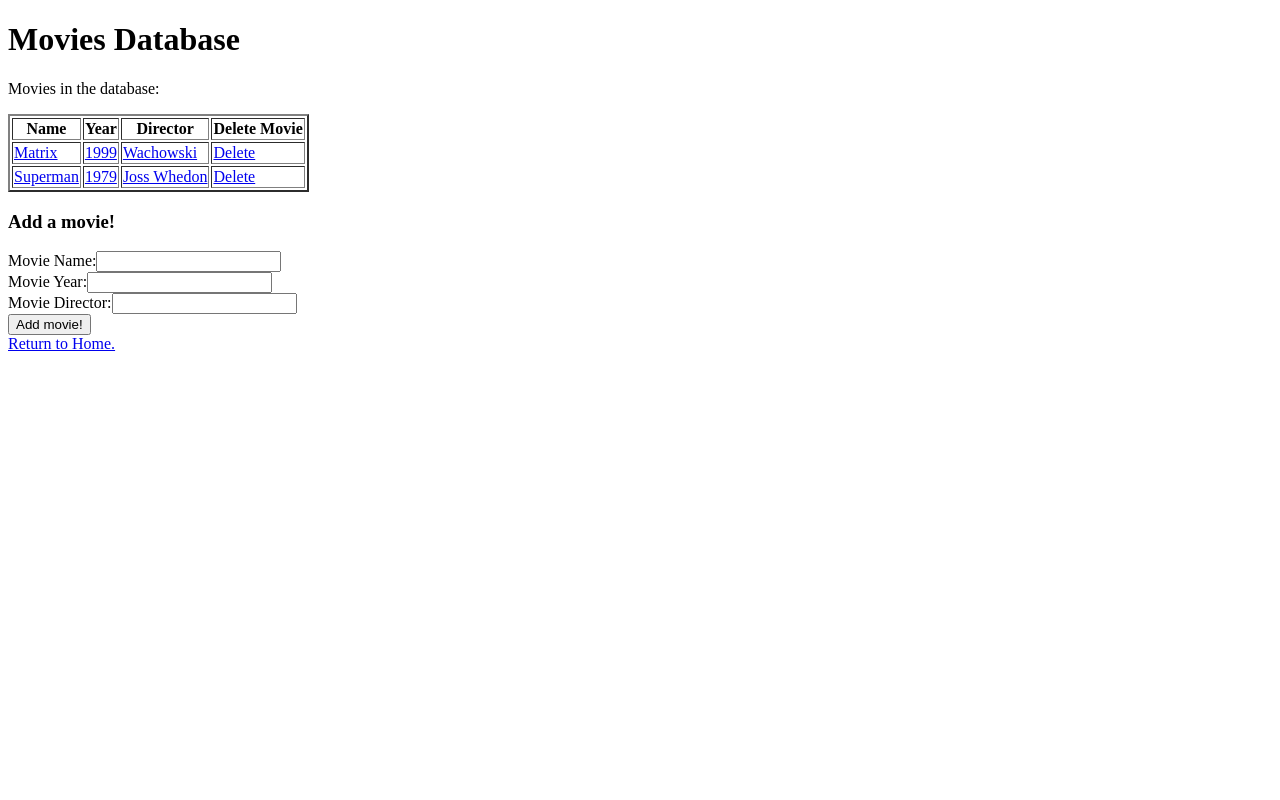
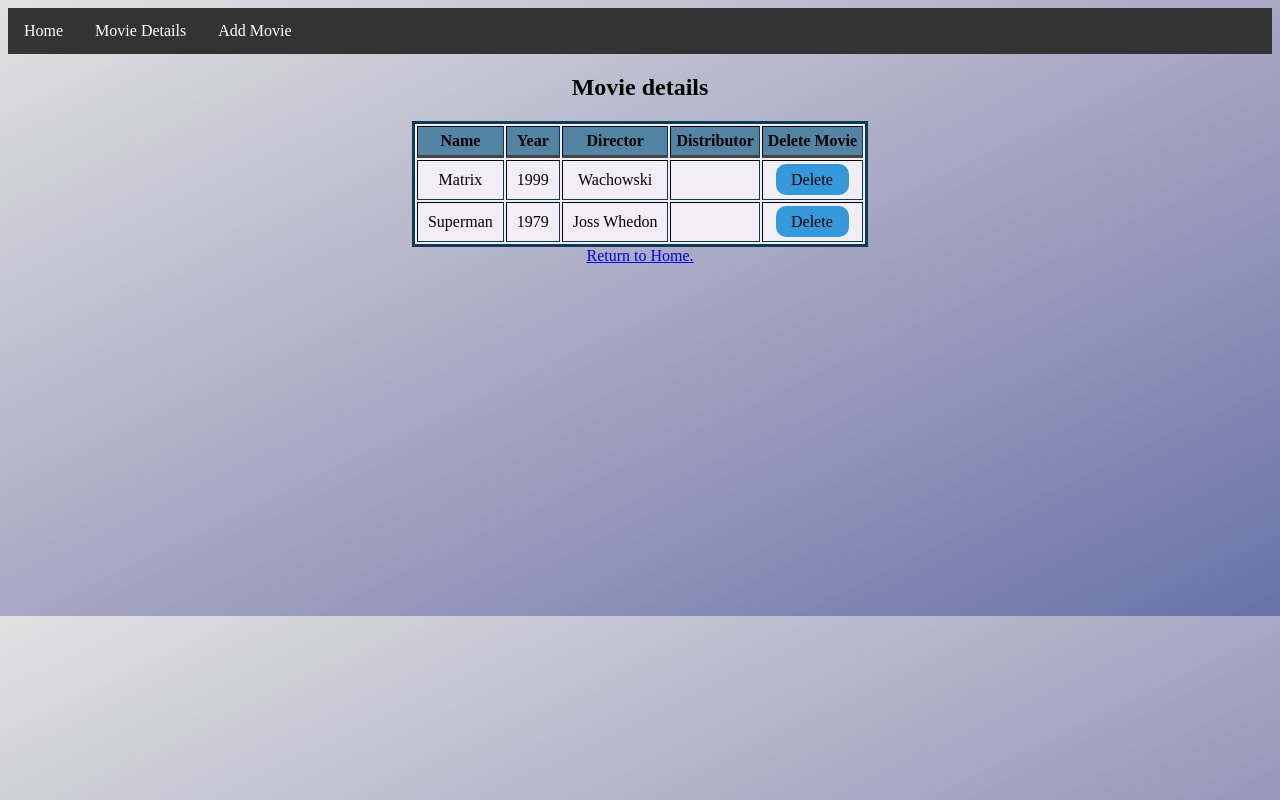
Before and after one commit to LuisMendoza7/MoviesSoft, a Flask app: page /show in a window 1280 px wide. Run offline with Flask 2, Linux system fonts and the light colour scheme; data comes from the database, SQL or seed files in the repository; both versions use the stored data as it was after the commit.

Commit message:
Modified database, pages and css files

```diff
--- a/movies.py
+++ b/movies.py
@@ -1,14 +1,24 @@
-from flask import Flask, request, render_template, url_for, redirect
+import os
+from flask import Flask, request, render_template, url_for, redirect, send_from_directory
 from flask_sqlalchemy import SQLAlchemy
+from werkzeug import secure_filename
+
 app = Flask("Movies DataBase")
+# app = Flask("Movies DataBase", static_folder="images")
+
 app.config['SQLALCHEMY_DATABASE_URI'] = 'sqlite:////home/luis/PyEx/FlaskProjects/MoviesSoft/movies.db'
 db = SQLAlchemy(app)
+
+UPLOAD_FOLDER = '/home/luis/PyEx/FlaskProjects/MoviesSoft/static'
+app.config['UPLOAD_FOLDER'] = UPLOAD_FOLDER
+
 
 class Movies(db.Model):
     id = db.Column(db.Integer, primary_key=True)
     moviename = db.Column(db.String(50), unique=True, nullable=False)
     year = db.Column(db.Integer, unique=True, nullable=False)
     director = db.Column(db.String(50), unique=True, nullable=False)
+    image = db.Column(db.String(50), unique=True, nullable=True)
 
     def __repr__(self):
         return '<Movie: %r>' % self.moviename
@@ -20,7 +30,7 @@ def show_movies():
     return movies_list
 
 def add_movie(*args):
-    movie = Movies(moviename=args[0], year=args[1], director=args[2])
+    movie = Movies(moviename=args[0], year=args[1], director=args[2], image=args[3])
     db.session.add(movie)
     db.session.commit()
 
@@ -47,6 +57,8 @@ def modify_movie(*args):
     movie.director = director
     db.session.commit()
 
+
+
 ###############################################################################
 @app.route('/')
 
@@ -57,7 +69,14 @@ def index():
 
 @app.route('/home', methods=['GET'])
 def home():
-    return render_template('home.html')
+    if type(show_movies()) == str:
+        show_message = True
+        movies = show_movies()
+        return render_template('home.html', show_message=show_message, movies=movies)
+
+    show_message = False
+    movies = show_movies()
+    return render_template('home.html', show_message=show_message, movies=movies)
 
 ###############################################################################
 
@@ -67,34 +86,30 @@ def show():
         if type(show_movies()) == str:
             show_message = True
             movies = show_movies()
-            return render_template('show.html', show_message=show_message, movies=movies)
+            return render_template('show.html', show_message=show_message, movies=movies, active="active")
 
         show_message = False
         movies = show_movies()
-        return render_template('show.html', show_message=show_message, movies=movies)
+        return render_template('show.html', show_message=show_message, movies=movies, active="active")
 
 ###############################################################################
 
-@app.route('/add', methods=['POST'])
+@app.route('/add', methods=['POST', 'GET'])
 def add():
     if request.method == 'POST':
         if (request.form['name'] == '') or (request.form['year'] == '') or (request.form['director'] == ''):
             message = "You can leave any empty field."
+            return render_template('add.html', message = message)
 
-            if type(show_movies()) == str:
-                show_message = True
-                movies = show_movies()
-                return render_template('show.html', show_message=show_message, movies=movies, message=message)
+        file = request.files['image']
+        filename = secure_filename(file.filename)
+        add_movie(request.form['name'], request.form['year'], request.form['director'], filename)
+        message = "Registered: %s" % (request.form['name'])
+        file.save(os.path.join(app.config['UPLOAD_FOLDER'], filename))
 
-            show_message = False
-            movies = show_movies()
-            return render_template('show.html', show_message=show_message, movies=movies, message=message)
+        return render_template('add.html', message=message)
 
-        add_movie(request.form['name'], request.form['year'], request.form['director'])
-        message = "Registered: %s" % (request.form['name'])
-        show_message = False
-        movies = show_movies()
-        return render_template('show.html', show_message=show_message, movies=movies, message=message)
+    return render_template('add.html')
 
 ###############################################################################
 
--- /dev/null
+++ b/static/css/style.css
@@ -0,0 +1,133 @@
+/*Main styles*/
+body {
+  height: 600px;
+  background-image: linear-gradient(to right bottom, #e1e1e1, #c5c4d2, #a8a7c4, #898db6, #6773a8);
+}
+/*Main styles end*/
+
+/*Navbar style*/
+ul {
+    list-style-type: none;
+    margin: 0;
+    padding: 0;
+    overflow: hidden;
+    background-color: #333;
+}
+
+li {
+    float: left;
+}
+
+li a {
+    display: block;
+    color: white;
+    text-align: center;
+    padding: 14px 16px;
+    text-decoration: none;
+}
+
+li a:hover{
+    background-color: gray;
+}
+/*Navbar end*/
+
+
+.home_movies {
+  border: 0px;
+}
+
+.moviebody {
+  display: flex;
+  flex-direction: column;
+}
+
+.moviecontainer {
+  display: flex;
+  flex-direction: row;
+  justify-content: center;
+  margin: 15px;
+}
+
+.moviecontainer .moviebox {
+  margin: 0px 40px 0px 40px;
+}
+
+.moviebox {
+  box-shadow: 6px 6px 28px 2px rgba(0,0,0,0.75);
+  background-image: linear-gradient(to right bottom, #6a5a89, #706091, #766698, #7d6da0, #8373a8);
+  border-radius:50px;
+}
+
+.moviebox h4 {
+  text-align: center;
+  letter-spacing: 1px;
+  font-variant: small-caps;
+}
+
+.moviemain {
+  display: flex;
+  flex-direction: column;
+  align-items: center;
+}
+
+.addmovie {
+  display: flex;
+  flex-direction: column;
+  align-items: center;
+  padding: 10px;
+  width: 60%;
+}
+
+.addmovie label {
+  text-align: center;
+}
+
+.addmovie input {
+  margin-bottom: 15px;
+  width: 50%;
+}
+
+.showmovies {
+  text-align: center;
+  background-color: #F1EEF5;
+}
+
+.showmovies table{
+  border: 3px solid #0f3a57;
+}
+
+.showmovies a {
+  text-decoration: inherit;
+  color: inherit;
+  cursor: auto;
+}
+
+.showmovies td{
+  padding: 10px 10px;
+}
+
+.showmovies th {
+  padding: 5px 5px;
+  background: #5484A4;
+  border-bottom: 3px solid #444444;
+}
+
+.showmovies a:hover {
+  cursor: pointer;
+}
+
+.button {
+  background: #3498db;
+  border-radius: 10px;
+  padding: 7px 16px 7px 15px;
+}
+
+.button:hover {
+  background: #3cb0fd;
+  background-image: linear-gradient(to bottom, #3cb0fd, #3498db);
+}
+
+.moviedetails {
+  display: flex;
+  flex-direction: row;
+}
--- a/templates/movies.html
+++ b/templates/movies.html
@@ -2,9 +2,19 @@
 <html lang="en" dir="ltr">
   <head>
     <meta charset="utf-8">
+    <link rel="stylesheet" type="text/css" href="/static/css/style.css">
     <title>Movies Database</title>
   </head>
-  <body>
+  <body class="moviebody">
+    <header>
+      <div class="navbar">
+        <ul>
+          <li><a href="/home">Home</a></li>
+          <li><a href="/show">Movie Details</a></li>
+          <li><a href="/add">Add Movie</a></li>
+        </ul>
+      </div>
+    </header>
     {% block body %}
     {% endblock %}
   </body>
--- a/templates/show.html
+++ b/templates/show.html
@@ -1,16 +1,17 @@
 {% extends 'movies.html' %}
 {% block body %}
-    <h1>Movies Database</h1>
+  <main class="moviemain">
+    <h2>Movie details</h2>
     {% if show_message %}
       <p>{{movies}}</p>
     {% elif show_message == False %}
-        <p>Movies in the database:</p>
-        <div>
+      <div class="showmovies">
         <table border=2>
           <tr>
             <th>Name</th>
             <th>Year</th>
             <th>Director</th>
+            <th>Distributor</th>
             <th>Delete Movie</th>
           </tr>
           {% for movie in movies %}
@@ -18,23 +19,13 @@
               <td><a href="/modify/{{movie.id}}">{{movie.moviename}}</a></td>
               <td><a href="/modify/{{movie.id}}">{{movie.year}}</a></td>
               <td><a href="/modify/{{movie.id}}">{{movie.director}}</a></td>
+              <td></td>
               <td><a class="button" href="/delete/{{movie.id}}">Delete</a></td>
             </tr>
           {% endfor %}
         </table>
       </div>
     {% endif %}
-    <p>{{message}}</p>
-    <div>
-      <h3>Add a movie!</h3>
-      <div>
-        <form method="POST" action="/add">
-          <label for="name">Movie Name:</label><input type="text" id="name" name="name"><br>
-          <label for="year">Movie Year:</label><input type="text" id="year" name="year"><br>
-          <label for="director">Movie Director:</label><input type="text" id="director" name="director"><br>
-          <button type="submit">Add movie!</button>
-        </form>
-      </div>
-    </div>
     <a href="/home">Return to Home.</a>
+  </main>
 {% endblock %}
```
Also changed, not shown: templates/add.html (added, +23 -0 lines), templates/home.html (+16 -4 lines), templates/modify.html (+18 -6 lines), movies.db, static/images.jpeg (added), static/super.jpeg (added). Lines whose indentation alone changed are shown as unchanged.
